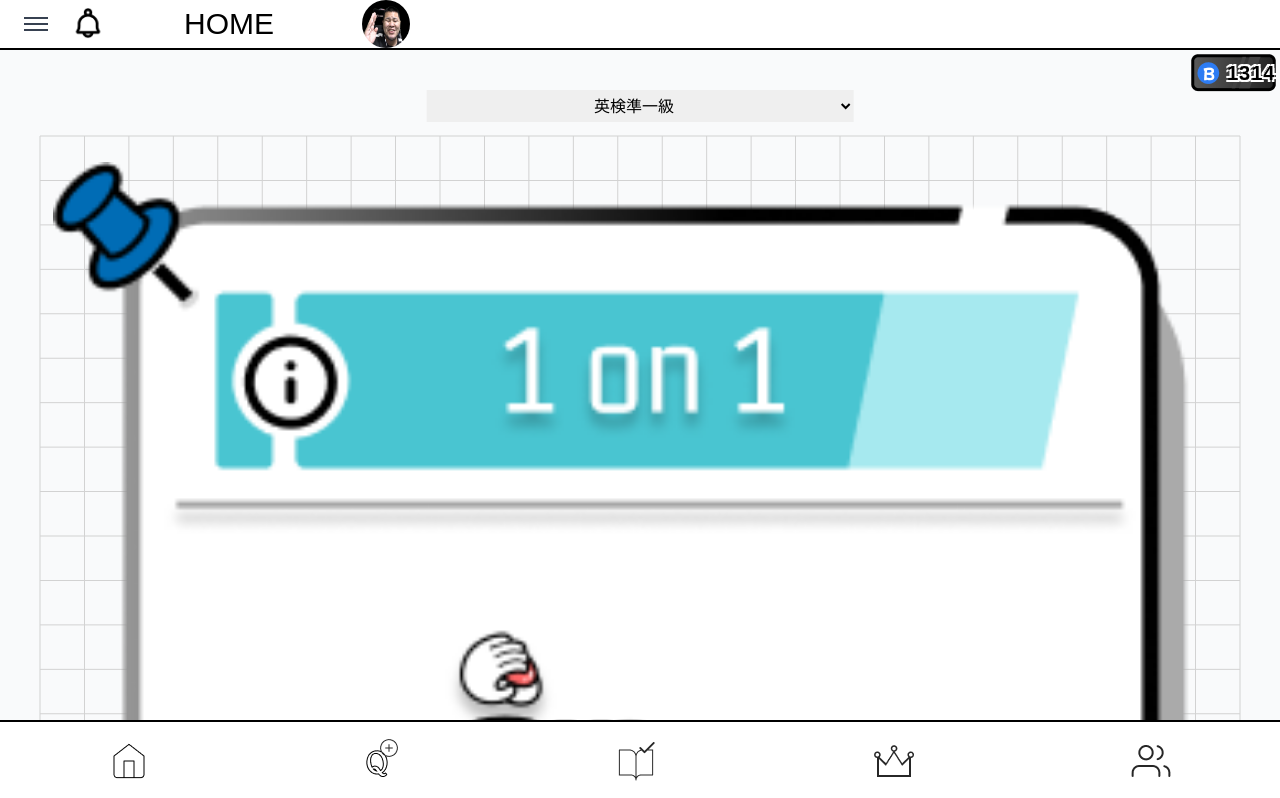
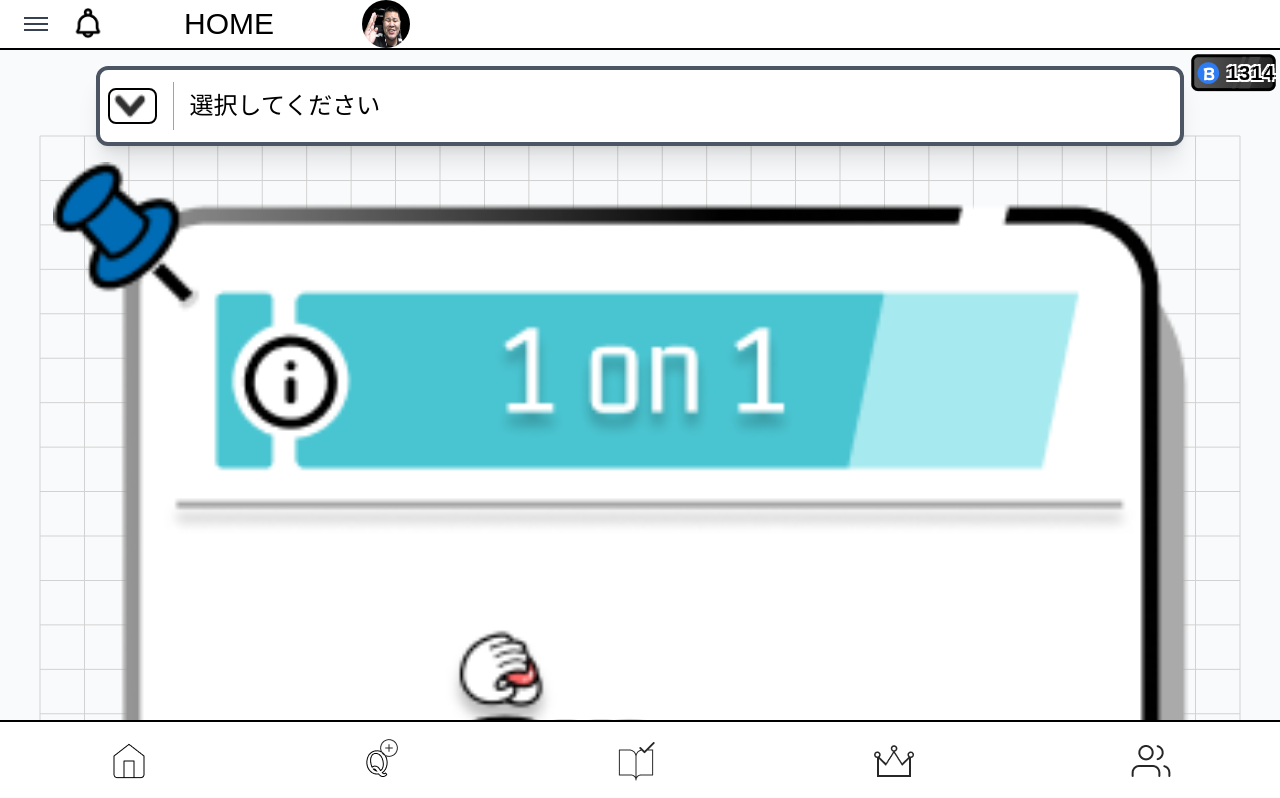
Before and after one commit to Kazu-1024/kazuyoshi-temp-, a React (Create React App) app: page / in a window 1280 px wide. Shown: the top 798 px of the page. Built offline with nearby package versions, Linux system fonts and the light colour scheme; the HTML template or start-up script is replaced by a standard one.

Commit message:
Home画面プルダウン仮

```diff
--- a/src/components/Home.jsx
+++ b/src/components/Home.jsx
@@ -1,37 +1,99 @@
-import React, {useState} from 'react'
+import React, { useState } from 'react';
 import { useNavigate } from 'react-router-dom';
 import selectStyle from '../assets/images/style_select.png';
 import startButton from '../assets/images/startButton.png';
 import ratingBg from '../assets/images/ratingBg.png';
-import HelpCircle from '../assets/images/HelpCircle.png'
+import HelpCircle from '../assets/images/HelpCircle.png';
+import pulldownIcon from '../assets/images/pulldownIcon.png';
 
 const Home = () => {
   const navigate = useNavigate();
+  const [rate, SetRate] = useState(1314);
+  const [isOpen, setIsOpen] = useState(false);  // プルダウンメニューの開閉状態
+  const [selectedOption, setSelectedOption] = useState("");  // 選択した項目
 
-  const [rate, SetRate] = useState(1314);
+  const options = [
+    { value: 'eiken', label: '英検準一級' },
+    { value: 'TOEIC', label: 'TOEIC' },
+  ];
+
+  // プルダウンの開閉状態を切り替える関数
+  const toggleDropdown = () => {
+    setIsOpen(prevState => !prevState);  // 現在の状態を反転
+  };
+
+  // オプションが選ばれた時の処理
+  const handleOptionSelect = (option) => {
+    setSelectedOption(option.label);  // 選ばれた項目を設定
+    setIsOpen(false);  // プルダウンを閉じる
+  };
+
+  // プルダウンメニューの作成
+  function createPulldownMenu({ icon, options, selectedOption, isOpen, toggleDropdown }) {
     return (
-    <>
-      {/* <button className="border-4" onClick={() => navigate('/login')}>ログイン</button>
-      <button type="" onClick={() => navigate('/Matching')}>マッチング開始</button> */}
+      <div className="w-full h-28 flex flex-col justify-center relative">
+        <div
+          className={`bg-white border-4 ${isOpen ? "border-gray-800" : "border-gray-600"} flex my-auto justify-center h-20 mx-24 rounded-xl shadow-xl cursor-pointer transition-all duration-300 ease-in-out`}
+          onClick={toggleDropdown}  // 要素全体をクリックするとプルダウンが開く
+        >
+          {/* アイコン */}
+          <div className="my-auto border-2 p-1 border-black rounded-lg ml-2">
+            <img src={icon} alt="icon" className="w-8 h-6 my-auto mr-2" />
+          </div>
+          <div className="w-px bg-gray-400 h-12 mx-4 my-auto"></div>
+
+          {/* プルダウン表示 */}
+          <div className="w-full flex items-center justify-between text-2xl font-medium text-center rounded-md">
+            <span>{selectedOption || "選択してください"}</span>  {/* 選択された項目が表示される */}
+          </div>
+        </div>
+
+        {/* プルダウンメニューの選択肢表示（isOpenがtrueの場合に表示） */}
+        {isOpen && (
+          <div className={`absolute top-full left-0 w-56 bg-white border-2 ${isOpen ? "border-gray-800" : "border-gray-600"} rounded-xl shadow-xl z-10 ml-24 transition-all duration-300 ease-in-out`}>
+            {options.map((option) => (
+              <div
+                key={option.value}
+                className="p-3 text-lg hover:bg-gray-200 cursor-pointer text-center"
+                onClick={() => handleOptionSelect(option)}  // 選択項目を設定
+              >
+                {option.label}
+              </div>
+            ))}
+          </div>
+        )}
+      </div>
+    );
+  }
+
+  return (
     <div className="relative flex flex-col h-full w-full">
+      {/* レーティング部分 */}
       <div className="absolute right-1 top-1">
         <img src={ratingBg} alt="Rating Background" className="block" />
-          <p className="absolute inset-0 left-9 flex items-center text-brack font-jaro tracking-wider text-xl outlined-bold">
+        <p className="absolute inset-0 left-9 flex items-center text-black font-jaro tracking-wider text-xl outlined-bold">
           {rate}
         </p>
       </div>
-        <div className="w-full h-28 flex flex-col justify-center">
-          <select size="1" className="absolute left-1/2 transform -translate-x-1/2 w-1/3 flex justify-center items-center text-center h-8">
-            <option value="eiken">英検準一級</option>
-            <option value="TOEIC">TOEIC</option>
-          </select>
-        </div>
+
+      {/* プルダウンメニューを関数化して使用 */}
+      {createPulldownMenu({
+        icon: pulldownIcon,
+        options: options,
+        selectedOption: selectedOption,
+        isOpen: isOpen,
+        toggleDropdown: toggleDropdown,
+      })}
+
+      {/* 画像とボタン */}
       <div className="relative flex flex-col items-center">
         <img src={selectStyle} className="mx-auto w-11/12" alt="Style Select" />
         <button className="absolute bottom-5 w-1/2 h-16" onClick={() => navigate('/Matching')}>
           <img src={startButton} alt="Start Button" className="w-full h-full" />
         </button>
       </div>
+
+      {/* ヘルプボタン */}
       <div className="absolute bottom-20 left-2 mb-2">
         <button onClick={() => {
           console.log('ヘルプボタンがクリックされました');
@@ -40,8 +102,7 @@ const Home = () => {
         </button>
       </div>
     </div>
-    </>
-  )
-}
+  );
+};
 
-export default Home
+export default Home;
```
Also changed, not shown: src/assets/images/pulldownIcon.png (added). Lines whose indentation alone changed are shown as unchanged.
